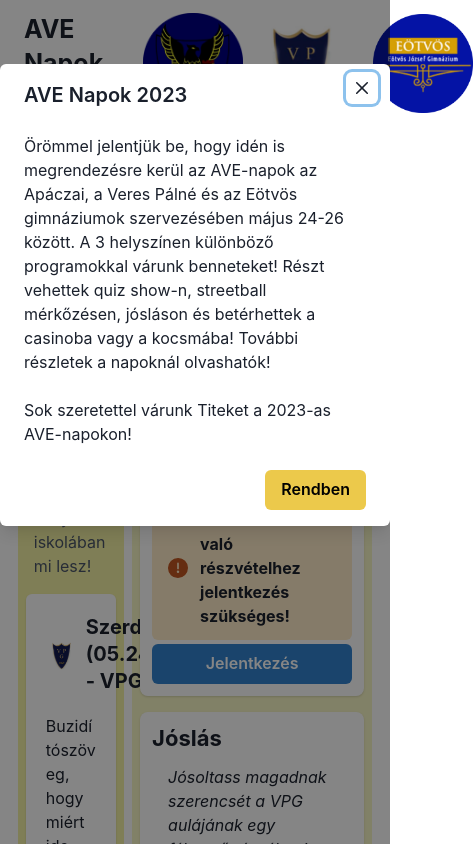
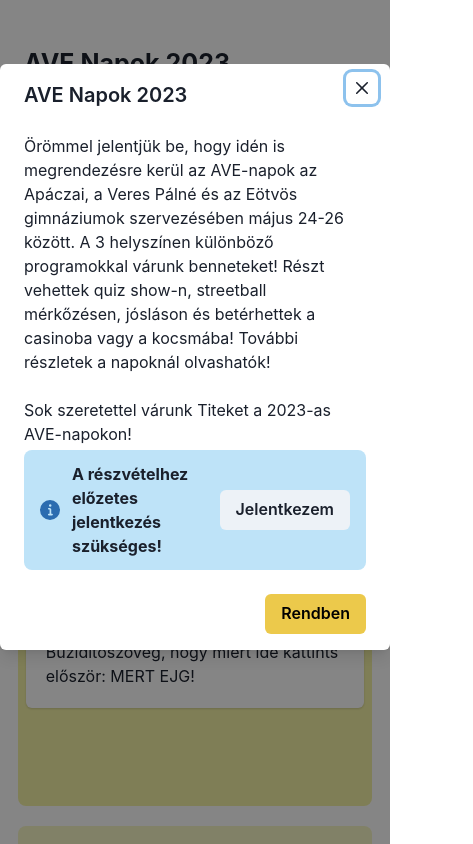
Before and after one commit to barnagoz/do-ave, a Next.js app: page / in a window 390 px wide. Shown: the top 844 px of the page, 473 px wide, since content can reach past the window. Built offline with nearby package versions, Linux system fonts and the light colour scheme.

Commit message:
feat: mobile-friendly design

```diff
--- a/pages/index.js
+++ b/pages/index.js
@@ -22,7 +22,9 @@ import {
   ModalCloseButton,
   ModalFooter,
   Avatar,
+  useToast,
   AlertDescription,
+  Center,
 } from "@chakra-ui/react";
 import Image from "next/image";
 import Link from "next/link";
@@ -32,10 +34,24 @@ const inter = Inter({ subsets: ["latin"] });
 export default function Home() {
   const [selectedDay, setSelectedDay] = useState(0);
   const [showModal, setShowModal] = useState(false);
+  const toast = useToast({
+    position: "top-right",
+  });
 
   function closeModal() {
     setShowModal(false);
     localStorage.setItem("doNotShow", true);
+  }
+
+  function changePage(page) {
+    setSelectedDay(page);
+    toast({
+      title: "Oldal megnyitva",
+      description: "Mobilon kérlek görless lejjebb, hogy láthasd a tartalmat!",
+      status: "success",
+      duration: 3000,
+      isClosable: true,
+    });
   }
 
   useEffect(() => {
@@ -52,7 +68,7 @@ export default function Home() {
       <Modal
         isOpen={showModal}
         onClose={() => {
-          closeModal();
+          setShowModal(false);
         }}
       >
         <ModalOverlay />
@@ -71,6 +87,24 @@ export default function Home() {
               <br />
               Sok szeretettel várunk Titeket a 2023-as AVE-napokon!
             </Text>
+            <Alert
+              w="100%"
+              mt={1}
+              status="info"
+              variant="subtle"
+              rounded={"lg"}
+              size="sm"
+            >
+              <AlertIcon />
+              <AlertTitle mr={2}>
+                A részvételhez előzetes jelentkezés szükséges!
+              </AlertTitle>
+              <AlertDescription>
+                <Link href={"https://forms.gle/YXJMQB4t9FMTAyi67"}>
+                  <Button>Jelentkezem</Button>
+                </Link>
+              </AlertDescription>
+            </Alert>
           </ModalBody>
           <ModalFooter>
             <Button
@@ -98,6 +132,12 @@ export default function Home() {
             AVE Napok 2023
           </Heading>
           <Spacer />
+          <Flex
+            direction={"row"}
+            align={"center"}
+            gap={5}
+            display={{ base: "none", md: "flex" }}
+          >
             <Image
               src={"/api.hatternelkul.PNG"}
               width={100}
@@ -119,27 +159,17 @@ export default function Home() {
               height={100}
             />
           </Flex>
-        <Box w="95%" p={2}>
-          <Alert w="100%" status="info" variant="subtle" rounded={"lg"}>
-            <AlertIcon />
-            <AlertTitle mr={2}>
-              A részvételhez előzetes jelentkezés szükséges!
-            </AlertTitle>
-            <AlertDescription>
-              <Button>Jelentkezem</Button>
-            </AlertDescription>
-          </Alert>
-        </Box>
+        </Flex>
         <Flex
           w="95%"
           minH={"80vh"}
           rounded={"lg"}
-          direction={"row"}
+          direction={{ md: "row", base: "column" }}
           p={2}
-          gap={2}
+          gap={{ md: 2, base: 5 }}
         >
           <Flex
-            w={"30%"}
+            w={{ md: "30%", base: "100%" }}
             h={"100%"}
             minH={"calc(80vh - 4px)"}
             rounded={"lg"}
@@ -155,11 +185,7 @@ export default function Home() {
             <Text ml={2} mb={2} fontSize={"16"} textColor={"gray.600"}>
               Kattints a programnapokra, hogy megtudd, melyik iskolában mi lesz!
             </Text>
-            <Card
-              w={"100%"}
-              onClick={() => setSelectedDay(0)}
-              cursor={"pointer"}
-            >
+            <Card w={"100%"} onClick={() => changePage(0)} cursor={"pointer"}>
               <CardHeader>
                 <Flex direction={"row"} align={"center"}>
                   <Avatar src={"/IMG_3779.PNG"} size={"sm"} mr={2} />
@@ -170,11 +196,7 @@ export default function Home() {
                 <Text>Buzidítószöveg, hogy miért ide kattints először</Text>
               </CardBody>
             </Card>
-            <Card
-              w={"100%"}
-              onClick={() => setSelectedDay(1)}
-              cursor={"pointer"}
-            >
+            <Card w={"100%"} onClick={() => changePage(1)} cursor={"pointer"}>
               <CardHeader>
                 <Flex direction={"row"} align={"center"}>
                   <Avatar
@@ -189,11 +211,7 @@ export default function Home() {
                 <Text>Buzidítószöveg, hogy miért ide kattints először</Text>
               </CardBody>
             </Card>
-            <Card
-              w={"100%"}
-              onClick={() => setSelectedDay(2)}
-              cursor={"pointer"}
-            >
+            <Card w={"100%"} onClick={() => changePage(2)} cursor={"pointer"}>
               <CardHeader>
                 <Flex direction={"row"} align={"center"}>
                   <Avatar src={"/api.hatternelkul.PNG"} size={"sm"} mr={2} />
@@ -208,10 +226,10 @@ export default function Home() {
             </Card>
           </Flex>
           <Flex
-            w={"70%"}
-            h={"calc(80vh - 4px)"}
-            minH={"calc(80vh - 4px)"}
-            maxH={"calc(80vh - 4px)"}
+            w={{ md: "70%", base: "100%" }}
+            h={{ md: "calc(80vh - 4px)", base: "100%" }}
+            minH={{ md: "calc(80vh - 4px)", base: "100%" }}
+            maxH={{ md: "calc(80vh - 4px)", base: "100%" }}
             overflow={"scroll"}
             rounded={"lg"}
             justify={"flex-start"}
@@ -459,7 +477,12 @@ export default function Home() {
             )}
           </Flex>
         </Flex>
-        <Text fontSize={"12"} textColor={"gray.600"} mt={2}>
+        <Text
+          fontSize={"12"}
+          textColor={"gray.600"}
+          mt={2}
+          textAlign={"center"}
+        >
           Készítette: <b>Gőz Barnabás</b>, üzemelteti az{" "}
           <b>Eötvös József Gimnázium Diákönkormányzata</b>
         </Text>
```
Lines whose indentation alone changed are shown as unchanged.
